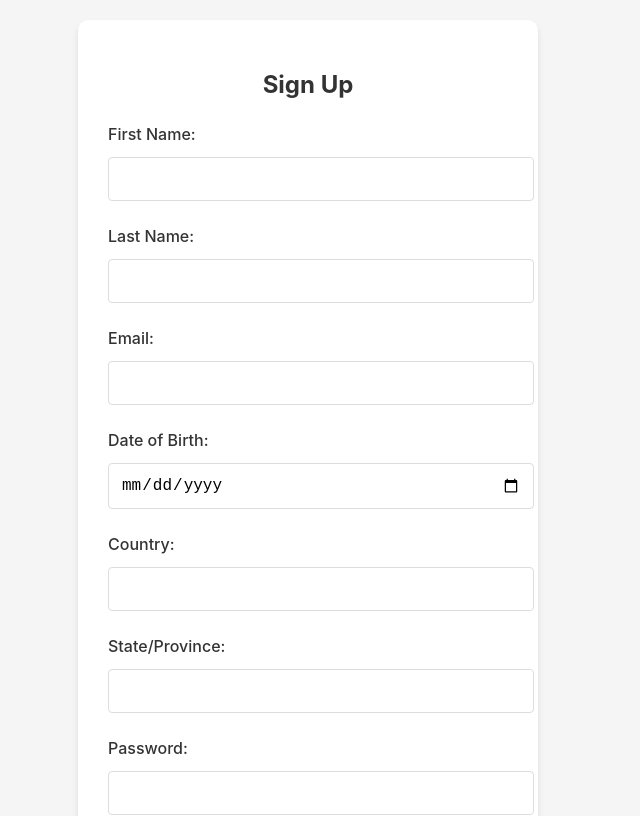
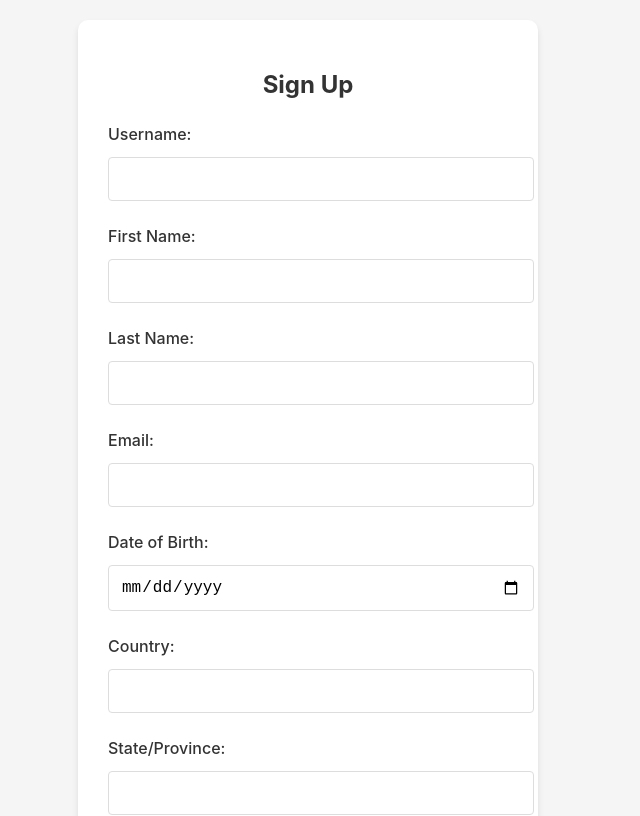
Before and after one commit to froguro/diamondhacks-2025, a React (Create React App) app in the folder my-app/: page /signup in a window 1280 px wide. Shown: the top 816 px of the page, without its empty margins (332-972 px from the left). Built offline with nearby package versions, Linux system fonts and the light colour scheme.

Commit message:
added username

```diff
--- a/my-app/src/components/LoginPage.js
+++ b/my-app/src/components/LoginPage.js
@@ -2,7 +2,7 @@
 import { useNavigate } from 'react-router-dom';
 
 function LoginPage() {
-  const [email, setEmail] = useState('');
+  const [username, setUsername] = useState('');  // Changed from email
   const [password, setPassword] = useState('');
   const [error, setError] = useState('');
   const navigate = useNavigate();
@@ -15,7 +15,7 @@
         headers: {
           'Content-Type': 'application/json',
         },
-        body: JSON.stringify({ email, password }),
+        body: JSON.stringify({ username, password }),  // Changed from email
       });
 
       const data = await response.json();
@@ -37,11 +37,11 @@
       <form onSubmit={handleSubmit}>
         {error && <p className="error-message">{error}</p>}
         <div>
-          <label>Email:</label>
+          <label>Username:</label>
           <input
-            type="email"
-            value={email}
-            onChange={(e) => setEmail(e.target.value)}
+            type="text"
+            value={username}
+            onChange={(e) => setUsername(e.target.value)}
             required
           />
         </div>
--- a/my-app/src/components/SignUpPage.js
+++ b/my-app/src/components/SignUpPage.js
@@ -6,6 +6,7 @@
   const [error, setError] = useState('');
   const [success, setSuccess] = useState(false);
   const [formData, setFormData] = useState({
+    username: '',
     firstName: '',
     lastName: '',
     email: '',
@@ -61,6 +62,16 @@
     <div className="signup-page">
       <h2>Sign Up</h2>
       <form onSubmit={handleSubmit}>
+        <div>
+          <label>Username:</label>
+          <input
+            type="text"
+            name="username"
+            value={formData.username}
+            onChange={handleChange}
+            required
+          />
+        </div>
         <div>
           <label>First Name:</label>
           <input
```
Also changed, not shown: 2 other files (tests, documents, lock files or other folders).
